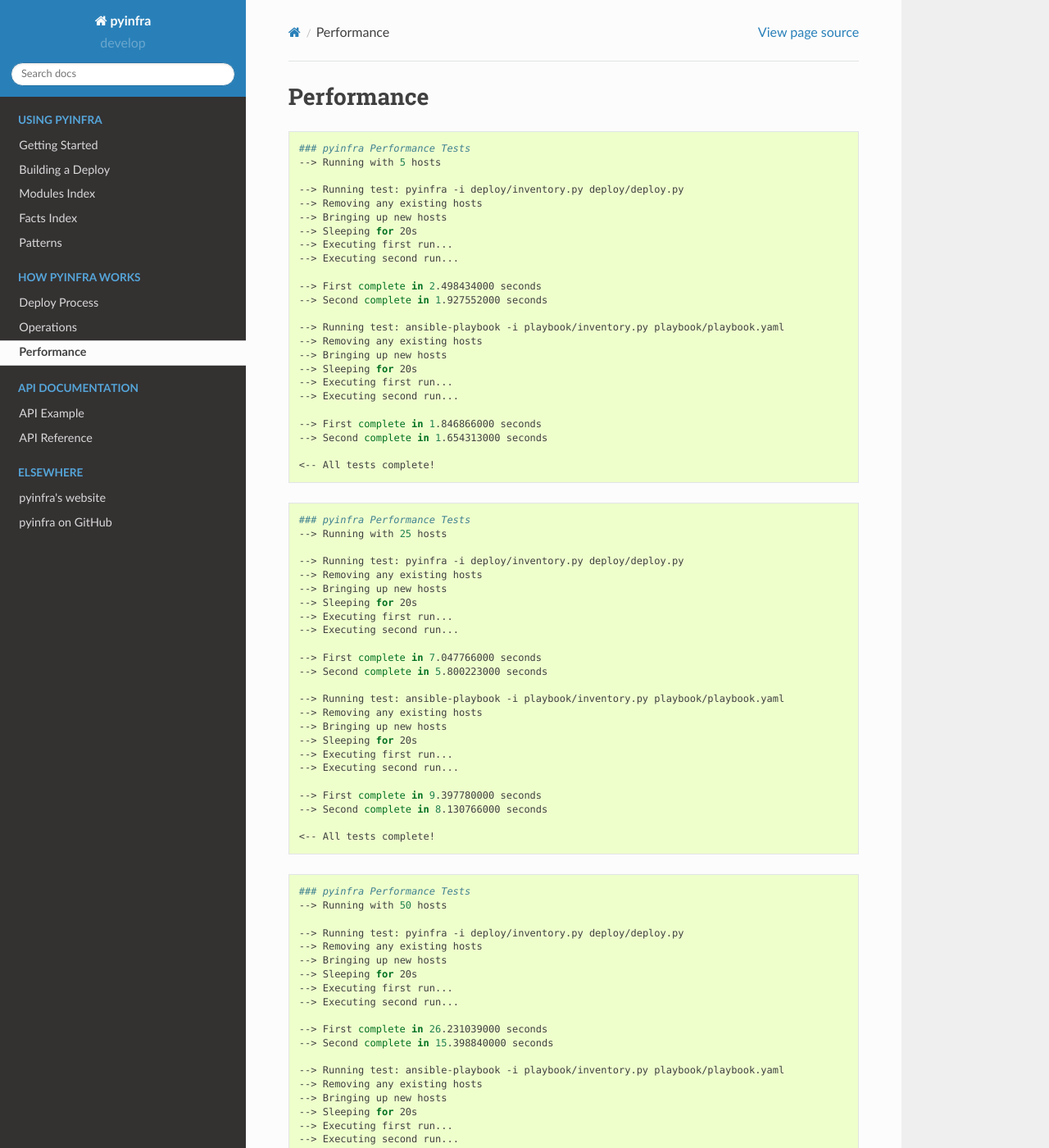
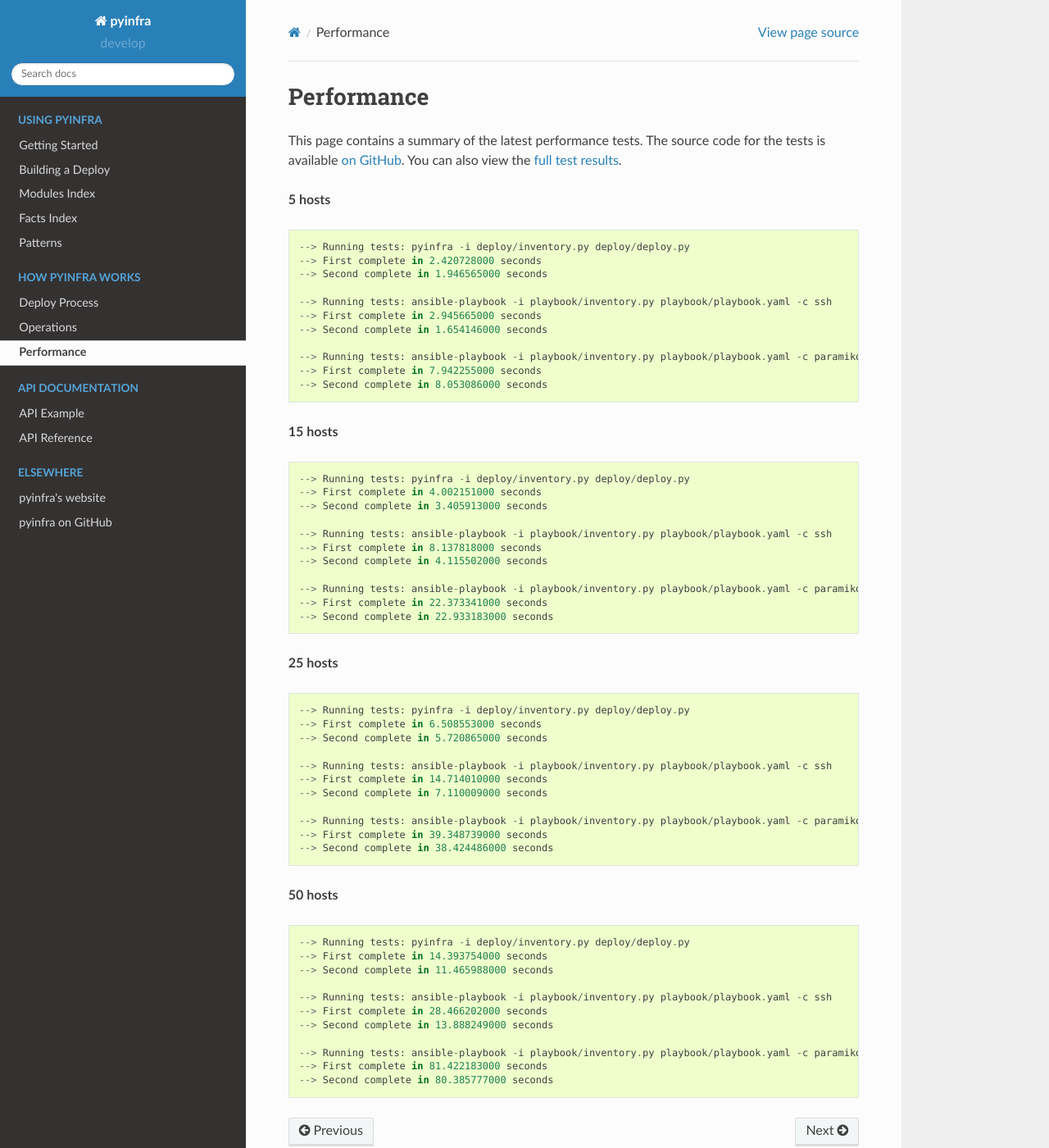
Before and after one commit to pyinfra-dev/pyinfra, a Sphinx documentation site: the page built from docs/performance.rst, in a window 1280 px wide and 1400 px high. Shown: the whole window at 82% size. Built offline with Sphinx 7.4.7 and the Read the Docs theme 2.0.0, drawn with Linux system fonts in a browser that asks for light colours; some of the changed text lies outside the part shown.

Commit message:
Latest results.

```diff
--- a/docs/performance.rst
+++ b/docs/performance.rst
@@ -1,85 +1,73 @@
 Performance
 ===========
 
-.. code:: shell
-
-    ### pyinfra Performance Tests
-    --> Running with 5 hosts
-
-    --> Running test: pyinfra -i deploy/inventory.py deploy/deploy.py
-    --> Removing any existing hosts
-    --> Bringing up new hosts
-    --> Sleeping for 20s
-    --> Executing first run...
-    --> Executing second run...
-
-    --> First complete in 2.498434000 seconds
-    --> Second complete in 1.927552000 seconds
-
-    --> Running test: ansible-playbook -i playbook/inventory.py playbook/playbook.yaml
-    --> Removing any existing hosts
-    --> Bringing up new hosts
-    --> Sleeping for 20s
-    --> Executing first run...
-    --> Executing second run...
-
-    --> First complete in 1.846866000 seconds
-    --> Second complete in 1.654313000 seconds
-
-    <-- All tests complete!
+This page contains a summary of the latest performance tests. The source code for the tests
+is available `on GitHub <https://github.com/Fizzadar/pyinfra-performance>`_. You can also view the `full test results <https://github.com/Fizzadar/pyinfra-performance/blob/develop/latest_results.txt>`_.
 
 
-.. code:: shell
+**5 hosts**
 
-    ### pyinfra Performance Tests
-    --> Running with 25 hosts
+.. code::
 
-    --> Running test: pyinfra -i deploy/inventory.py deploy/deploy.py
-    --> Removing any existing hosts
-    --> Bringing up new hosts
-    --> Sleeping for 20s
-    --> Executing first run...
-    --> Executing second run...
+    --> Running tests: pyinfra -i deploy/inventory.py deploy/deploy.py
+    --> First complete in 2.420728000 seconds
+    --> Second complete in 1.946565000 seconds
 
-    --> First complete in 7.047766000 seconds
-    --> Second complete in 5.800223000 seconds
+    --> Running tests: ansible-playbook -i playbook/inventory.py playbook/playbook.yaml -c ssh
+    --> First complete in 2.945665000 seconds
+    --> Second complete in 1.654146000 seconds
 
-    --> Running test: ansible-playbook -i playbook/inventory.py playbook/playbook.yaml
-    --> Removing any existing hosts
-    --> Bringing up new hosts
-    --> Sleeping for 20s
-    --> Executing first run...
-    --> Executing second run...
-
-    --> First complete in 9.397780000 seconds
-    --> Second complete in 8.130766000 seconds
-
-    <-- All tests complete!
+    --> Running tests: ansible-playbook -i playbook/inventory.py playbook/playbook.yaml -c paramiko
+    --> First complete in 7.942255000 seconds
+    --> Second complete in 8.053086000 seconds
 
 
-.. code:: shell
+**15 hosts**
 
-    ### pyinfra Performance Tests
-    --> Running with 50 hosts
+.. code::
 
-    --> Running test: pyinfra -i deploy/inventory.py deploy/deploy.py
-    --> Removing any existing hosts
-    --> Bringing up new hosts
-    --> Sleeping for 20s
-    --> Executing first run...
-    --> Executing second run...
+    --> Running tests: pyinfra -i deploy/inventory.py deploy/deploy.py
+    --> First complete in 4.002151000 seconds
+    --> Second complete in 3.405913000 seconds
 
-    --> First complete in 26.231039000 seconds
-    --> Second complete in 15.398840000 seconds
+    --> Running tests: ansible-playbook -i playbook/inventory.py playbook/playbook.yaml -c ssh
+    --> First complete in 8.137818000 seconds
+    --> Second complete in 4.115502000 seconds
 
-    --> Running test: ansible-playbook -i playbook/inventory.py playbook/playbook.yaml
-    --> Removing any existing hosts
-    --> Bringing up new hosts
-    --> Sleeping for 20s
-    --> Executing first run...
-    --> Executing second run...
+    --> Running tests: ansible-playbook -i playbook/inventory.py playbook/playbook.yaml -c paramiko
+    --> First complete in 22.373341000 seconds
+    --> Second complete in 22.933183000 seconds
 
-    --> First complete in 26.753693000 seconds
-    --> Second complete in 20.011880000 seconds
 
-    <-- All tests complete!
+**25 hosts**
+
+.. code::
+
+    --> Running tests: pyinfra -i deploy/inventory.py deploy/deploy.py
+    --> First complete in 6.508553000 seconds
+    --> Second complete in 5.720865000 seconds
+
+    --> Running tests: ansible-playbook -i playbook/inventory.py playbook/playbook.yaml -c ssh
+    --> First complete in 14.714010000 seconds
+    --> Second complete in 7.110009000 seconds
+
+    --> Running tests: ansible-playbook -i playbook/inventory.py playbook/playbook.yaml -c paramiko
+    --> First complete in 39.348739000 seconds
+    --> Second complete in 38.424486000 seconds
+
+
+**50 hosts**
+
+.. code::
+
+    --> Running tests: pyinfra -i deploy/inventory.py deploy/deploy.py
+    --> First complete in 14.393754000 seconds
+    --> Second complete in 11.465988000 seconds
+
+    --> Running tests: ansible-playbook -i playbook/inventory.py playbook/playbook.yaml -c ssh
+    --> First complete in 28.466202000 seconds
+    --> Second complete in 13.888249000 seconds
+
+    --> Running tests: ansible-playbook -i playbook/inventory.py playbook/playbook.yaml -c paramiko
+    --> First complete in 81.422183000 seconds
+    --> Second complete in 80.385777000 seconds
```
